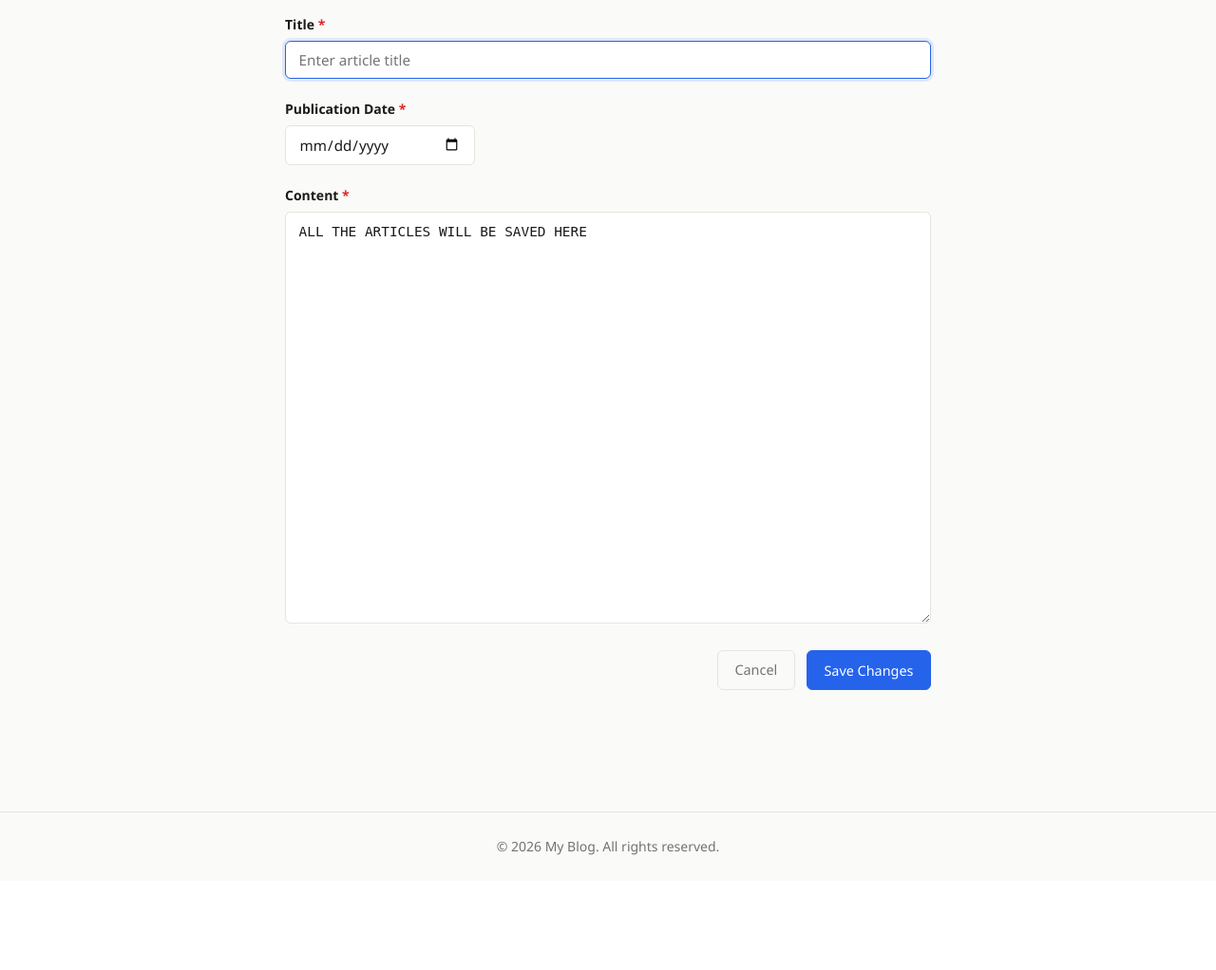
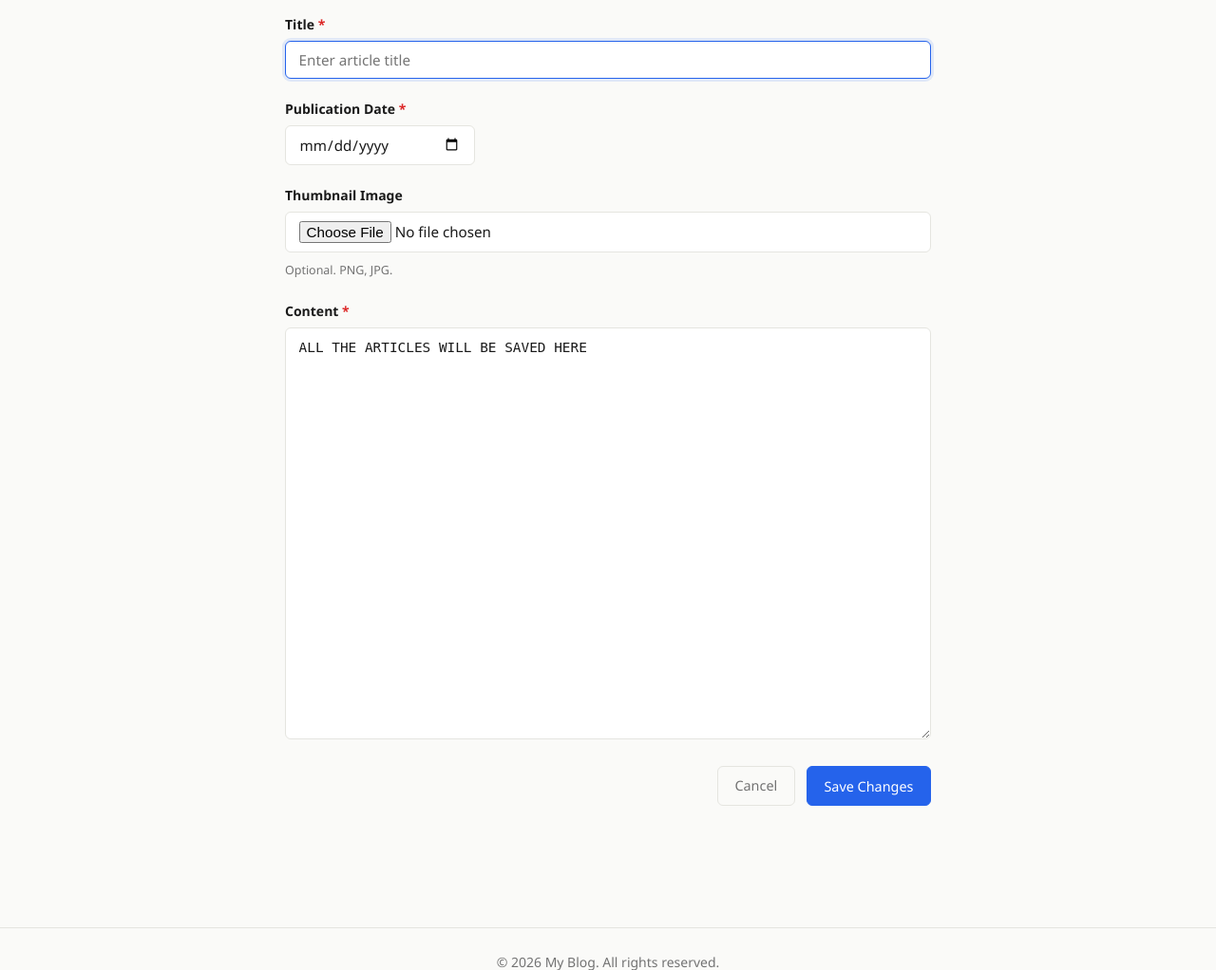
Before and after one commit to Kenos07/blog-host, a Flask app: page /admin/edit/README in a window 1280 px wide. Shown: the part 198-1220 px from the top of the page at 95% size. Before the commit the page ends 1099 px from the top, so only its background shows below. Run offline with Flask 3, Linux system fonts and the light colour scheme; the visitor is signed in with stand-in values (Sample User, id 1).

Commit message:
update 2.0 thumbnail cards

```diff
--- a/app.py
+++ b/app.py
@@ -15,7 +15,7 @@ app.secret_key = config.SECRET_KEY
 
 # HELPERS
 
-ALLOWED_EXTENSIONS = {"png", "jpg", "jpeg"}
+ALLOWED_EXTENSIONS = {"png", "jpg", "jpeg", "gif"}
 UPLOADS_DIR = os.path.join(os.path.dirname(os.path.abspath(__file__)), "static", "uploads")
 
 def slugify(text: str) -> str:
@@ -89,6 +89,7 @@ def save_thumbnail(file) -> str | None:
     filename = secure_filename(file.filename)
     os.makedirs(UPLOADS_DIR, exist_ok=True)
     file.save(os.path.join(UPLOADS_DIR, filename))
+    return filename
 
 
 # GUEST ROUTE
--- a/static/style.css
+++ b/static/style.css
@@ -238,13 +238,32 @@ img {
     background: var(--color-surface);
     border: 1px solid var(--color-border);
     border-radius: var(--radius-lg);
-    padding: 1.5rem 1.75rem;
+    overflow: hidden;
     transition: box-shadow 0.15s, border-color 0.15s;
 }
 
 .article-card:hover {
     box-shadow: var(--shadow-md);
     border-color: #d0d0ca;
+}
+
+/* Thumbnail */
+.article-card__thumb-link {
+    display: block;
+    line-height: 0;
+}
+
+.article-card__thumb {
+    width: 100%;
+    height: 220px;
+    object-fit: cover;
+    display: block;
+    border-bottom: 1px solid var(--color-border);
+}
+
+/* Card body (text area) */
+.article-card__body {
+    padding: 1.5rem 1.75rem;
 }
 
 .article-card__meta {
@@ -274,6 +293,34 @@ img {
     color: var(--color-muted);
     font-size: 0.95rem;
     margin-bottom: 1rem;
+}
+
+/*  FORM - PREVIEW  */
+.form__hint {
+    font-size: 0.78rem;
+    color: var(--color-muted);
+    margin-top: 0.2rem;
+    display: block;
+}
+
+.form__input--file {
+    padding: 0.4rem 0.6rem;
+    cursor: pointer;
+}
+
+.form__thumb-preview {
+    display: flex;
+    align-items: center;
+    gap: 1rem;
+    margin-bottom: 0.6rem;
+}
+
+.form__thumb-preview img {
+    width: 100px;
+    height: 65px;
+    object-fit: cover;
+    border-radius: var(--radius);
+    border: 1px solid var(--color-border);
 }
 
 /*  GUEST - FULL ARTICLES  */
--- a/templates/admin/edit.html
+++ b/templates/admin/edit.html
@@ -8,7 +8,7 @@
         <h1>Edit Article</h1>
     </div>
 
-    <form method="POST" action="{{ url_for('admin_edit', slug=article.slug) }}" class="form form--wide">
+    <form method="POST" action="{{ url_for('admin_edit', slug=article.slug) }}" class="form form--wide" enctype="multipart/form-data">
         <div class="form__group">
             <label for="title" class="form__label">Title <span class="required">*</span></label>
             <input
@@ -36,6 +36,28 @@
         </div>
 
         <div class="form__group">
+            <label for="thumbnail" class="form__label">Thumbnail Image</label>
+            {% if thumbnail %}
+                <div class="form__thumb-preview">
+                    <img src="{{ url_for('static', filename='uploads/' + thumbnail) }}" alt="Current thumbnail" />
+                    <span class="form__hint">Current thumbnail. Upload a new file to replace it.</span>
+                </div>
+            {% endif %}
+
+            <input
+                type="file"
+                id="thumbnail"
+                name="thumbnail"
+                class="form__input form__input--file"
+                accept="image/png,image/jpeg,image/gif,image/webp,image/avif"
+            />
+
+            {% if not thumbnail %}
+                <span class="form__hint">Optional. PNG, JPG.</span>
+            {% endif %}
+        </div>
+
+        <div class="form__group">
             <label for="content" class="form__label">Content <span class="required">*</span></label>
             <textarea
                 id="content"
--- a/templates/admin/login.html
+++ b/templates/admin/login.html
@@ -8,6 +8,7 @@
         {% if error %}
             <div class="flash flash--error">{{ error }}</div>
         {% endif %}
+
         <form method="POST" action="{{ url_for('admin_login') }}" class="form">
             <div class="form__group">
                 <label for="username" class="form__label">Username</label>
--- a/templates/base.html
+++ b/templates/base.html
@@ -21,7 +21,6 @@
                 <a href="{{ url_for('admin_login') }}">Admin</a>
                 {% endif %}
             </nav>
-
         </div>
     </header>
 
```
Also changed, not shown: templates/admin/add.html (+15 -1 lines), templates/admin/dashboard.html (+9 -0 lines), templates/guest/home.html (+15 -0 lines), static/uploads/README.md (added), 1 other file. Lines whose indentation alone changed are shown as unchanged.
